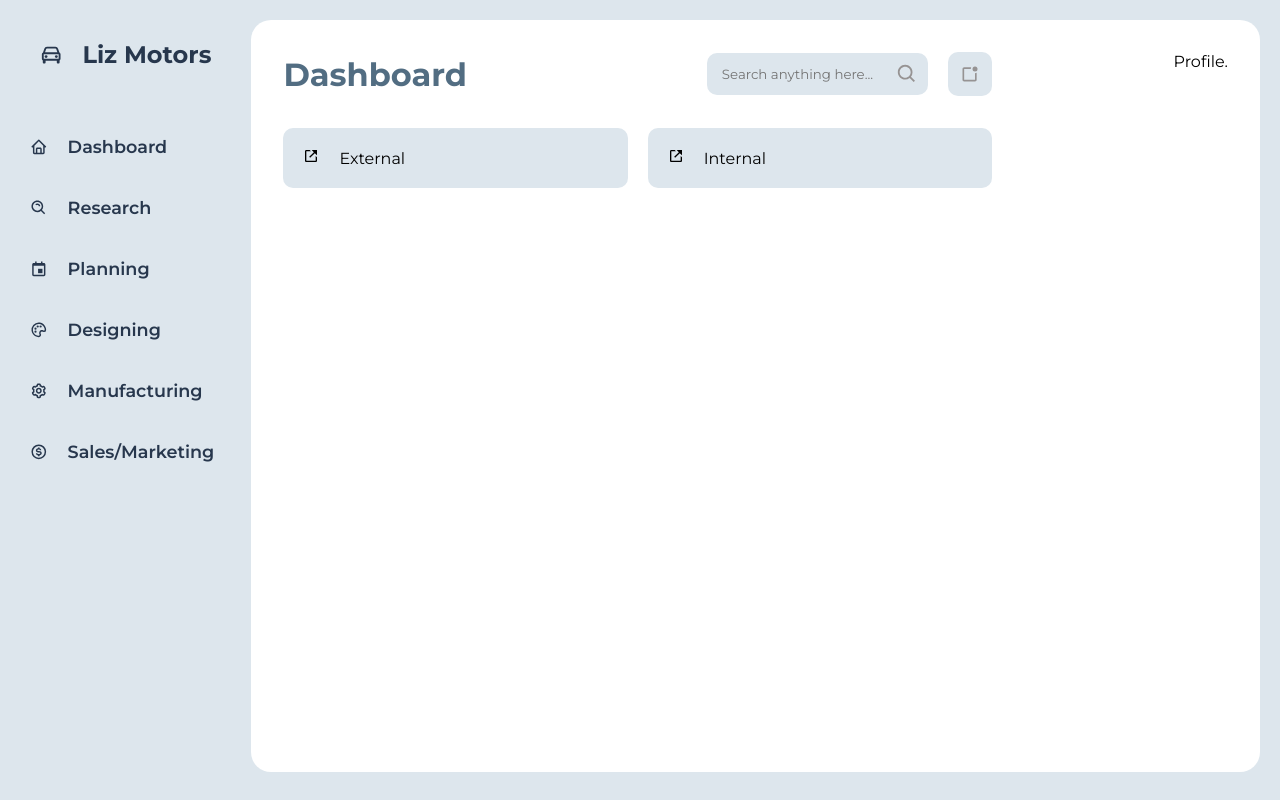
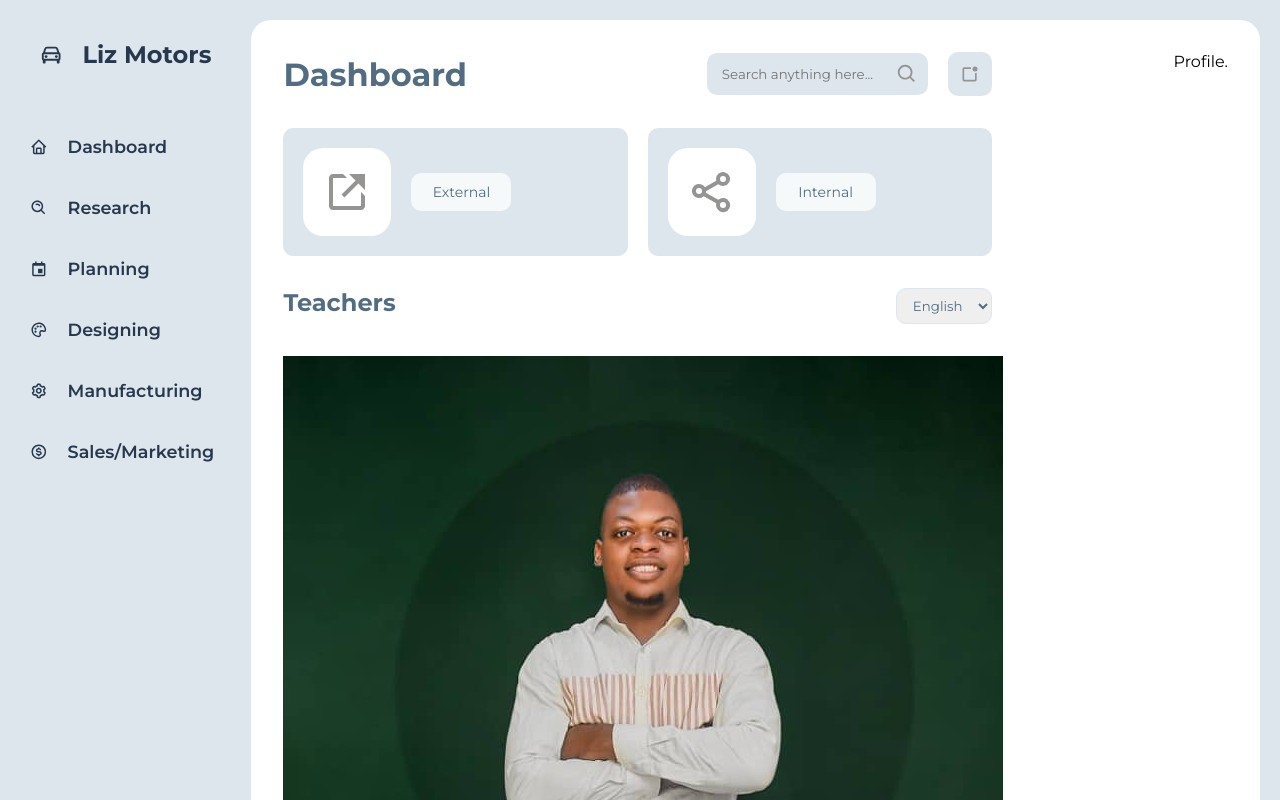
Before and after one commit to John-emlex/LizMotor, a React (Vite) app: page / in a window 1280 px wide. Shown: the top 800 px of the page. Built offline with nearby package versions, Linux system fonts and the light colour scheme.

Commit message:
programer

```diff
--- a/src/components/Card.jsx
+++ b/src/components/Card.jsx
@@ -1,5 +1,5 @@
 import React from 'react';
-import { BiLinkExternal } from 'react-icons/bi';
+import { BiLinkExternal, BiShareAlt } from 'react-icons/bi';
 
 const courses = [
     {
@@ -7,7 +7,7 @@ const courses = [
         icon: <BiLinkExternal />
     },{
         title: 'Internal',
-        icon: <BiLinkExternal />
+        icon: <BiShareAlt />
     }
 ]
 
--- a/src/components/Content.jsx
+++ b/src/components/Content.jsx
@@ -2,12 +2,14 @@ import React from 'react'
 import ContentHeader from './ContentHeader'
 import '../styles/content.css'
 import Card from './Card'
+import TeacherList from './TeacherList'
 
 const Content = () => {
   return (
     <div className='content'>
         <ContentHeader />
         <Card />
+        <TeacherList />
     </div>
   )
 }
--- a/src/components/Sidebar.jsx
+++ b/src/components/Sidebar.jsx
@@ -16,24 +16,24 @@ const Sidebar = () => {
           <BiHome className='icon'/>
           Dashboard
         </a>
-        <a href='#' className='item'>
+        <a href='#' className='item item1'>
           <BiSearchAlt className='icon'/>
           Research
         </a>
-        <a href='#' className='item'>
+        <a href='#' className='item item2'>
         <BiCalendarEvent className='icon'/>
           Planning
         </a>
-        <a href='#' className='item'>
-          <BiPalette className='icon'/>
+        <a href='#' className='item item3'>
+          <BiPalette className='icon iron3'/>
           Designing
         </a>
-        <a href='#' className='item'>
-          <BiCog className='icon'/>
+        <a href='#' className='item item4'>
+          <BiCog className='icon icon4'/>
           Manufacturing
         </a>
-        <a href='#' className='item'>
-          <BiDollarCircle className='icon'/>
+        <a href='#' className='item item5'>
+          <BiDollarCircle className='icon icon5'/>
           Sales/Marketing
         </a>
       </div>
--- /dev/null
+++ b/src/components/TeacherList.jsx
@@ -0,0 +1,36 @@
+import React from 'react'
+import '../styles/teacherList.css';
+import image1 from '/Users/mac/Desktop/LizMotor/src/assets/WhatsApp Image 2024-03-20 at 2.24.13 PM.jpeg'
+
+const programmers = [
+    {
+        image: image1,
+        name: 'John C Peter'
+    }
+]
+
+const TeacherList = () => {
+  return (
+    <div className='teacher--list'>
+        <div className='list--header'>
+            <h2>Teachers</h2>
+            <select>
+                <option value='english'>English</option>
+                <option value='hindi'>Hindi</option>
+            </select>
+        </div>
+        <div className='list--container'>
+            {programmers.map((programmer) => (
+                <div className='list'>
+                    <div className='teacher--detail'>
+                        <img src={programmer.image} alt={programmer.name}/>
+                        <h2>{programmer.name}</h2>
+                    </div>
+                </div>
+            ))}
+        </div>
+    </div>
+  )
+}
+
+export default TeacherList
--- a/src/styles/content.css
+++ b/src/styles/content.css
@@ -73,7 +73,7 @@
   padding: 20px;
   border-radius: 10px;
   display: flex;
-  align-items: center;3
+  align-items: center;
   flex-direction: row;
   gap: 20px;
   transition: 0.5s ease-in-out;
@@ -83,4 +83,21 @@
   cursor: pointer;
 }
 .card--cover {
+  background: #fff;
+  font-size: 3rem;
+  display: flex;
+  align-items: center;
+  justify-content: center;
+  padding: 20px;
+  border-radius: 20px;
+  color: #969393;
 }
+.card--title {
+  background: #ffffffc0;
+  width: 100px;
+  text-align: center;
+  padding: 10px 0;
+  font-size: 14px;
+  color: #526d82;
+  border-radius: 10px;
+}
--- a/src/styles/sidebar.css
+++ b/src/styles/sidebar.css
@@ -40,3 +40,24 @@
   background: #27374d;
   color: #dde6ed;
 }
+
+.menu--list .item1:hover {
+  background: blue;
+  color: #dde6ed;
+}
+.menu--list .item2:hover {
+  background: rgb(194, 194, 248);
+  color: #040b10;
+}
+.menu--list .item3:hover {
+  background: rgb(255, 72, 0);
+  color: #04080b;
+}
+.menu--list .item4:hover {
+  background: rgb(230, 16, 98);
+  color: #dde6ed;
+}
+.menu--list .item5:hover {
+  background: rgb(167, 72, 255);
+  color: #0c151b;
+}
--- /dev/null
+++ b/src/styles/teacherList.css
@@ -0,0 +1,18 @@
+/* .teacher--list {
+} */
+.list--header {
+  display: flex;
+  margin: 2rem 0;
+  justify-content: space-between;
+}
+
+.list--header h2 {
+  color: #526d82;
+}
+.list--header select {
+  border-radius: 10px;
+  border: none;
+  padding: 8px 12px;
+  border: 1px solid #dde6ed;
+  color: #526d82;
+}
```
Also changed, not shown: src/assets/WhatsApp Image 2024-03-20 at 2.24.13 PM.jpeg (added).
